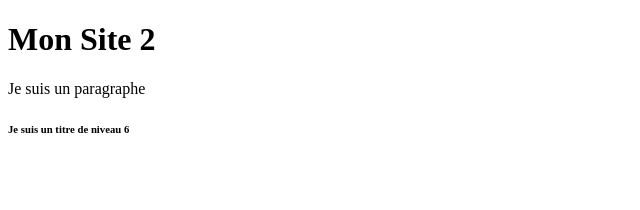
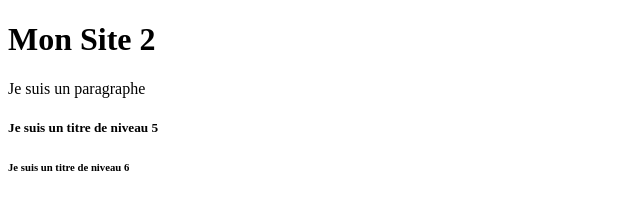
Before and after one commit to user20201901/demo-git, a plain HTML site: page index.html in a window 1280 px wide. Shown: the whole page, without its empty margins (0-640 px from the left). Drawn offline with Linux system fonts and the light colour scheme.

Commit message:
Ajout d'un nouveau titre de niveau 5

```diff
--- a/index.html
+++ b/index.html
@@ -8,6 +8,7 @@
 <body>
     <h1>Mon Site 2 </h1>
     <p>Je suis un paragraphe</p>
+    <h5>Je suis un titre de niveau 5</h5>
     <h6>Je suis un titre de niveau 6</h6>
 </body>
 </html>
```
